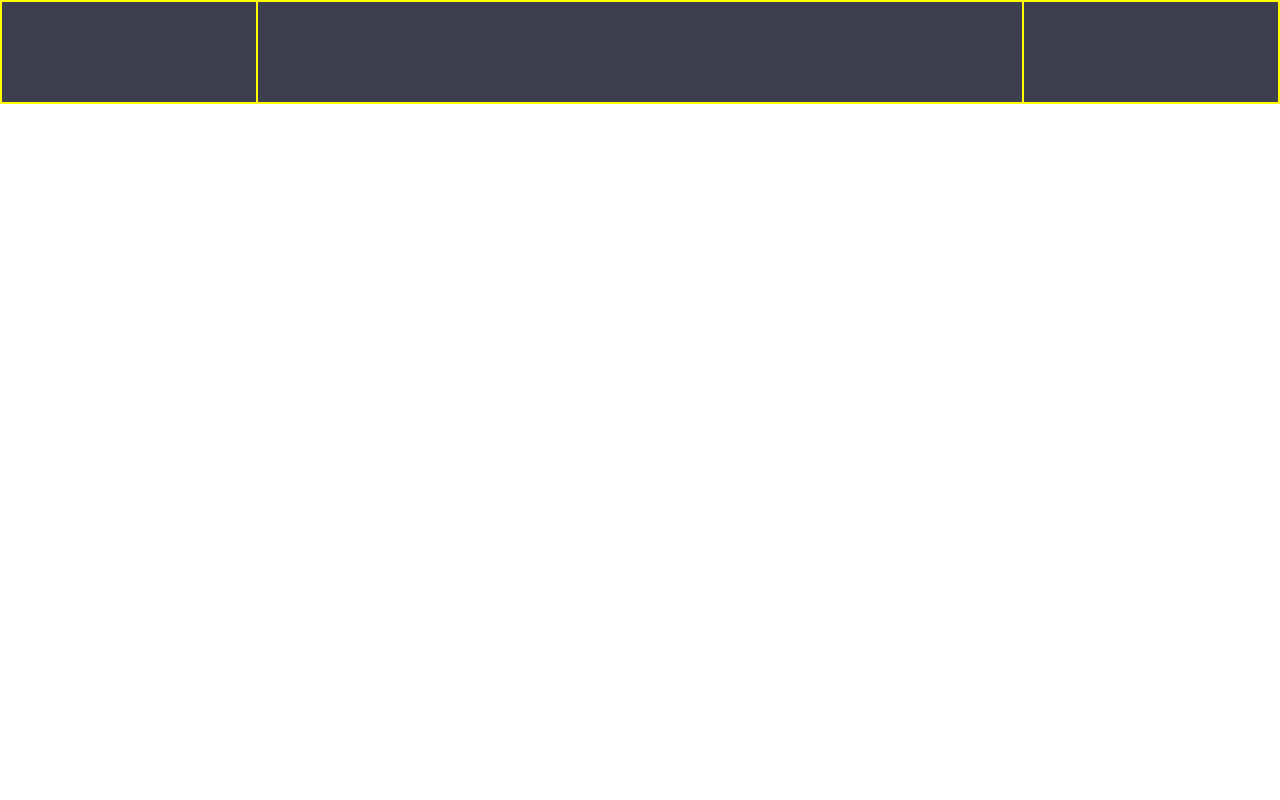
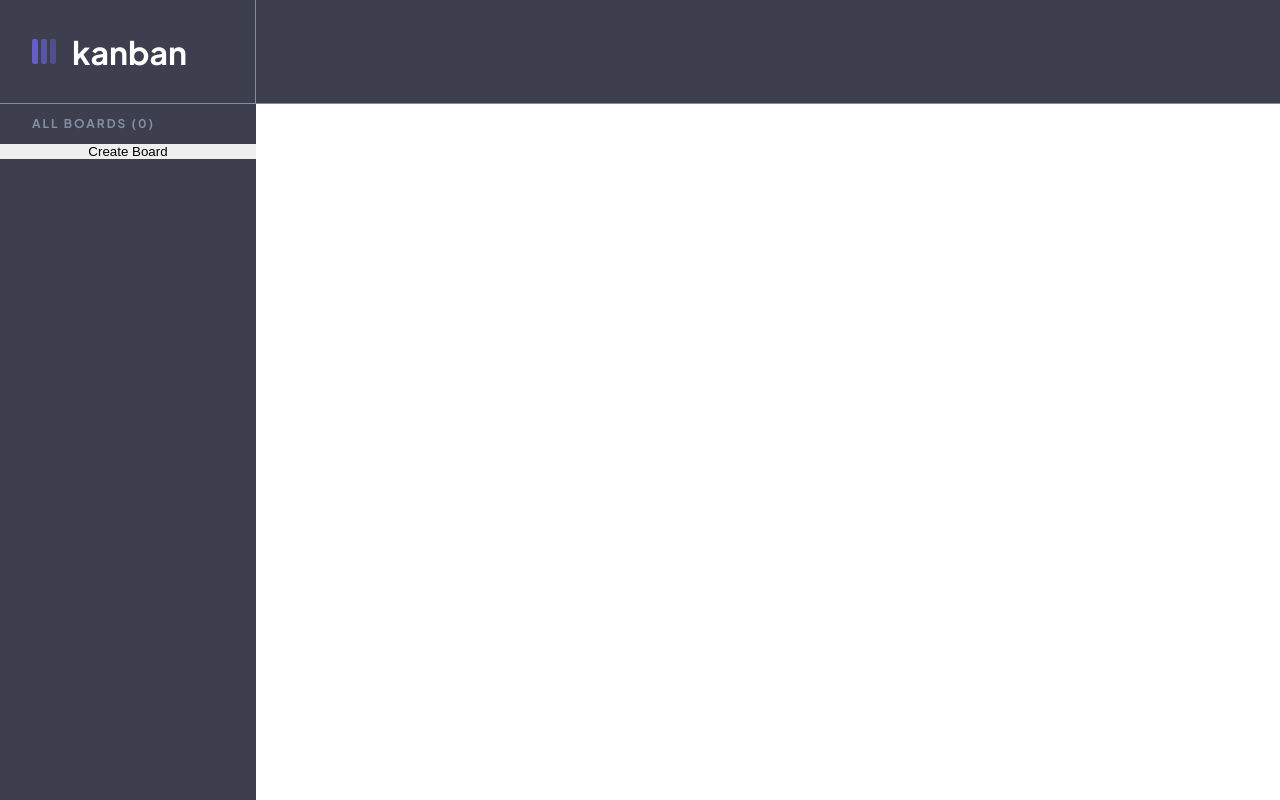
Before and after one commit to kiprop-dave/kanban-app, a React (Vite) app: page / in a window 1280 px wide. Built offline with nearby package versions, Linux system fonts and the light colour scheme.

Commit message:
refeactored theme context

```diff
--- a/src/App.tsx
+++ b/src/App.tsx
@@ -9,6 +9,8 @@ function App() {
   return (
     <div className={S.app}>
       <Header />
+      <SideBar />
+      {boardModal && <BoardModal />}
     </div>
   );
 }
--- a/src/components/Header/Header.module.css
+++ b/src/components/Header/Header.module.css
@@ -3,23 +3,30 @@
     width: 100%;
     display: flex;
     align-items: center;
-    border: solid 1px yellow;
+    border-bottom: 1px solid #828fa3;
+    position: fixed;
+    top: 0;
 }
 
 .logo{
     height: 100%;
     width: 20%;
-    border: solid 1px yellow;
+    border-right: 1px solid #828fa3;
+    display: flex;
+    align-items: center;
+    padding-left: 2rem;
+}
+
+.appLogo{
+    margin-left: 1rem;
 }
 
 .boardTitleCont{
     height: 100%;
     width: 60%;
-    border: solid 1px yellow;
 }
 
 .buttons{
     height: 100%;
     width: 20%;
-    border: solid 1px yellow;
 }
--- a/src/components/Header/Header.tsx
+++ b/src/components/Header/Header.tsx
@@ -4,11 +4,14 @@ import useThemeContext from "../../hooks/useThemeContext";
 type HeaderProps = {};
 
 function Header(): JSX.Element {
-  const { isLightTheme } = useThemeContext();
-  const theme = isLightTheme ? "lightbg1" : "darkbg1";
+  const { theme1 } = useThemeContext();
+
   return (
-    <header className={`${S.container} ${theme}`}>
-      <div className={S.logo}></div>
+    <header className={`${S.container} ${theme1}`}>
+      <div className={S.logo}>
+        <img src="/kanban-icon.svg" alt="app-logo" />
+        <h1 className={S.appLogo}>kanban</h1>
+      </div>
       <div className={S.boardTitleCont}></div>
       <div className={S.buttons}></div>
     </header>
--- /dev/null
+++ b/src/components/SideBar/BoardName.tsx
@@ -0,0 +1,29 @@
+import S from "./SideBar.module.css";
+import useThemeContext from "../../hooks/useThemeContext";
+
+type BoardNameProps = {
+  id: string;
+  name: string;
+  switchActiveBoard: (id: string) => void;
+};
+
+const BoardName = ({
+  id,
+  name,
+  switchActiveBoard,
+}: BoardNameProps): JSX.Element => {
+  const { theme1 } = useThemeContext();
+  return (
+    <li onClick={() => switchActiveBoard(id)} className={S.board}>
+      <svg width="16" height="16" xmlns="http://www.w3.org/2000/svg">
+        <path
+          d="M0 2.889A2.889 2.889 0 0 1 2.889 0H13.11A2.889 2.889 0 0 1 16 2.889V13.11A2.888 2.888 0 0 1 13.111 16H2.89A2.889 2.889 0 0 1 0 13.111V2.89Zm1.333 5.555v4.667c0 .859.697 1.556 1.556 1.556h6.889V8.444H1.333Zm8.445-1.333V1.333h-6.89A1.556 1.556 0 0 0 1.334 2.89V7.11h8.445Zm4.889-1.333H11.11v4.444h3.556V5.778Zm0 5.778H11.11v3.11h2a1.556 1.556 0 0 0 1.556-1.555v-1.555Zm0-7.112V2.89a1.555 1.555 0 0 0-1.556-1.556h-2v3.111h3.556Z"
+          fill="currentColor"
+        ></path>
+      </svg>
+      <button className={S.boardName}>{name}</button>
+    </li>
+  );
+};
+
+export default BoardName;
--- a/src/components/SideBar/SideBar.module.css
+++ b/src/components/SideBar/SideBar.module.css
@@ -0,0 +1,40 @@
+nav{
+    position: fixed;
+    left: 0;
+    top: 13vh;
+    width: 20%;
+    height: calc(100vh - 13vh);
+    display: flex;
+    flex-direction: column;
+    padding-top: 0.5rem;
+}
+
+li{
+    list-style: none;
+    margin-bottom: 0.5rem;
+}
+
+.title{
+    letter-spacing: 2px;
+    font-size: 12px;
+    margin-left: 2rem;
+    color:#828fa3;
+    padding-bottom: 0.5rem;
+}
+
+
+.board{
+    padding-left: 2rem;
+    display: flex;
+    align-items: center;
+    height: 2rem;
+    color:#828fa3;
+}
+
+.boardName{
+    all: unset;
+    padding-left: 1rem;
+    font-weight: 500;
+    font-size: 20px;
+    color:#828fa3;
+}
--- a/src/components/SideBar/SideBar.tsx
+++ b/src/components/SideBar/SideBar.tsx
@@ -1,26 +1,30 @@
 import useAppContext from "../../hooks/useAppContext";
+import useThemeContext from "../../hooks/useThemeContext";
+import BoardName from "./BoardName";
 import S from "./SideBar.module.css";
 
 const SideBar = () => {
   const { boards, switchActiveBoard, toggleBoardModal } = useAppContext();
+  const { theme1 } = useThemeContext();
 
   const boardElements = boards.map((board) => (
-    <li
+    <BoardName
       key={board.id}
-      onClick={() => switchActiveBoard(board.id)}
-      className={S.board}
-    >
-      {board.name}
-    </li>
+      name={board.name}
+      switchActiveBoard={switchActiveBoard}
+      id={board.id}
+    />
   ));
 
   return (
     <>
-      <h3>ALL BOARDS ({boards.length})</h3>
-      <ul className={S.boardList}>{boardElements}</ul>
-      <button onClick={() => toggleBoardModal()} className={S.createBoard}>
-        Create Board
-      </button>
+      <nav className={theme1}>
+        <h4 className={S.title}>ALL BOARDS ({boards.length})</h4>
+        <ul className={S.boardList}>{boardElements}</ul>
+        <button onClick={() => toggleBoardModal()} className={S.createBoard}>
+          Create Board
+        </button>
+      </nav>
     </>
   );
 };
--- a/src/context/themeContext.tsx
+++ b/src/context/themeContext.tsx
@@ -3,6 +3,8 @@ import { createContext, useState, useEffect } from "react";
 interface ThemeContextProps {
   isLightTheme: boolean;
   toggleTheme: () => void;
+  theme1: string;
+  theme2: string;
 }
 
 type ChildrenProps = {
@@ -18,10 +20,18 @@ function ThemeProvider({ children }: ChildrenProps) {
     setIsLightTheme((prev) => !prev);
   };
 
+  const theme1 = isLightTheme ? "lightbg1" : "darkbg1";
+  const theme2 = isLightTheme ? "lightbg2" : "darkbg2";
+
+  const values: ThemeContextProps = {
+    isLightTheme,
+    toggleTheme,
+    theme1,
+    theme2,
+  };
+
   return (
-    <ThemeContext.Provider value={{ isLightTheme, toggleTheme }}>
-      {children}
-    </ThemeContext.Provider>
+    <ThemeContext.Provider value={values}>{children}</ThemeContext.Provider>
   );
 }
 
--- a/src/index.css
+++ b/src/index.css
@@ -16,6 +16,11 @@
   margin: 0;
   padding: 0;
   box-sizing: border-box;
+}
+
+button, input{
+  outline: none;
+  border: none;
 }
 
 .darkbg1{
```
Also changed, not shown: 1 other file (tests, documents, lock files or other folders).
